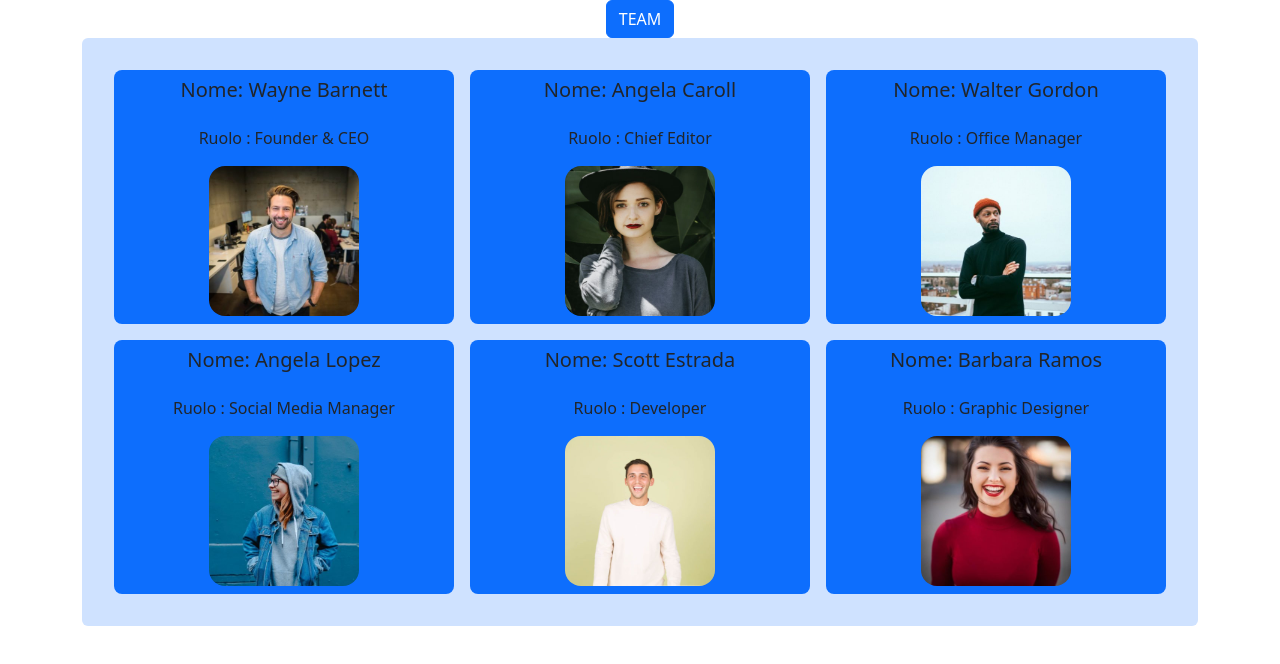
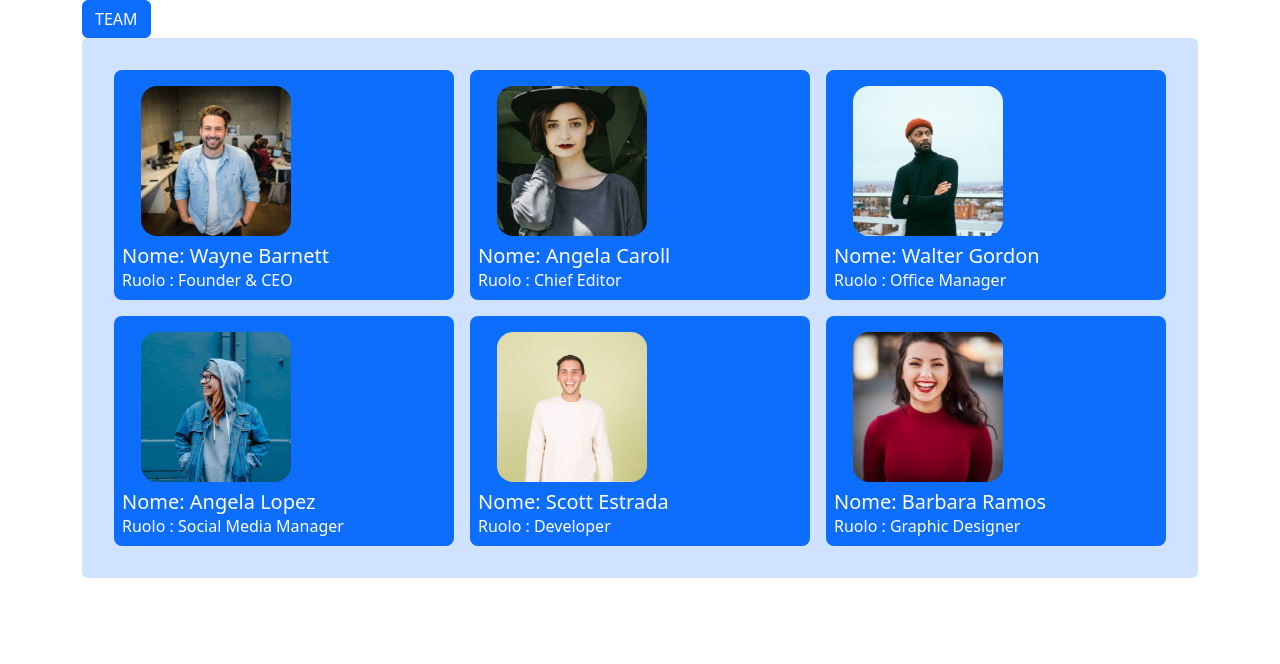
Before and after one commit to AntonioDattolo/js-our-team, a plain HTML site: page index.html in a window 1280 px wide. Both pictures are taken after a click on the button "TEAM". Drawn offline with nearby package versions, Linux system fonts and the light colour scheme.

Commit message:
Modifiche estetiche

```diff
--- a/index.html
+++ b/index.html
@@ -9,9 +9,9 @@
 </head>
 <body>
 
-    <section class="container text-center">
+    <section class="container text-start">
         <button class="btn btn-primary" id="team">TEAM</button>
-        <div class="d-flex flex-wrap bg-primary-subtle rounded-2 p-4" id="testo">
+        <div class="d-flex flex-wrap bg-primary-subtle rounded-2 p-4 text-white" id="testo">
         </div>
     </section>
     <script src="./main.js"></script>
--- a/main.js
+++ b/main.js
@@ -43,10 +43,10 @@ let testo = document.getElementById("testo")
 btn.addEventListener("click", function(){
     for (x = 0; x <= team.length -1; x++){
         z = team[x]
-        console.log(  z.nome);
+        console.log(z.nome);
         let card = document.createElement("div");
         card.classList.add("card-body" , "rounded-3" , "p-2", "m-2" ,"col-3", "bg-primary")
         testo.append(card)
-        card.innerHTML =`<h5 class="card-title">Nome: ${z.nome}</h5> <br> <p class="card-text">Ruolo : ${z.ruolo} </p> <img class="rounded-4 size" src="./img/${z.foto}">`;
+        card.innerHTML =`<img class="rounded-4 size" src="./img/${z.foto}"><h5 class="card-title">Nome: ${z.nome}</h5><p class="card-text">Ruolo : ${z.ruolo} </p> `;
     }
 })
--- a/style.css
+++ b/style.css
@@ -1,4 +1,5 @@
 .size{
     height: 150px;
     width: 150px;
+    margin: 0.5rem 1.2rem;
 }
```
